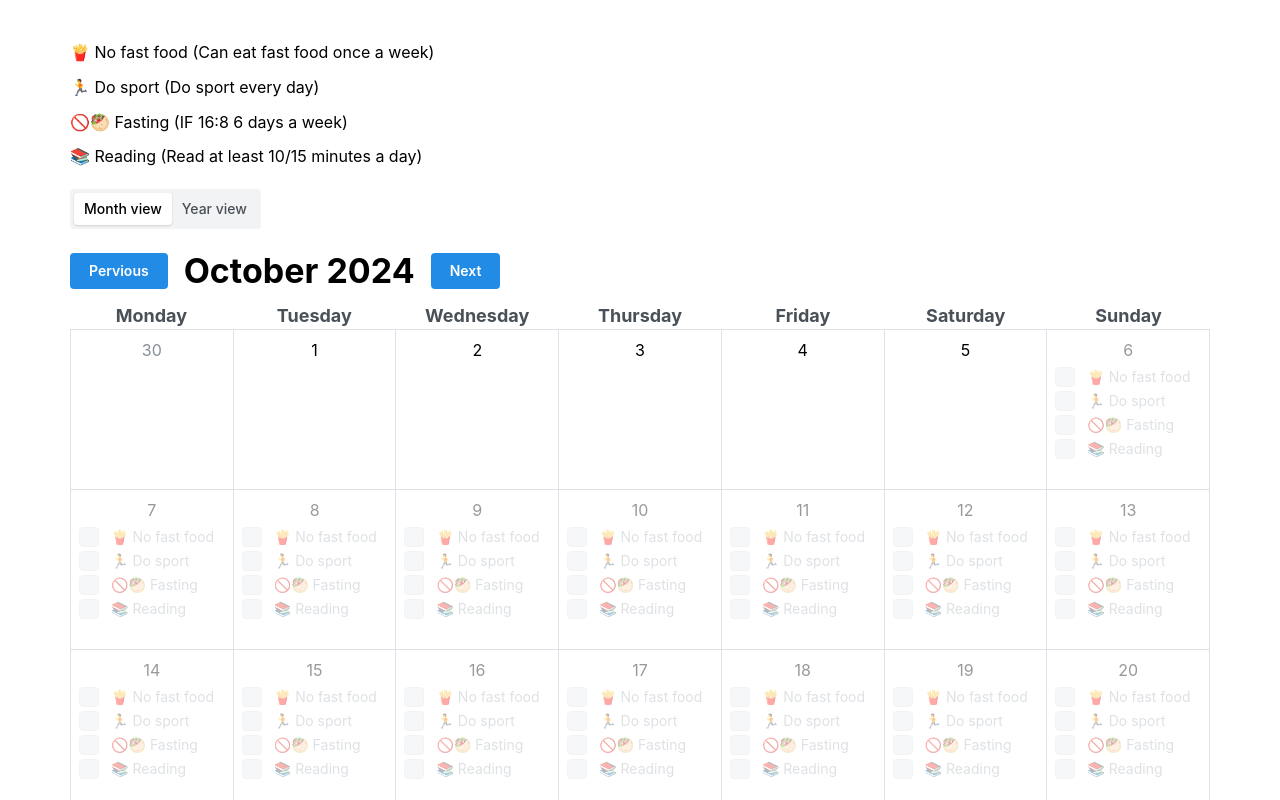
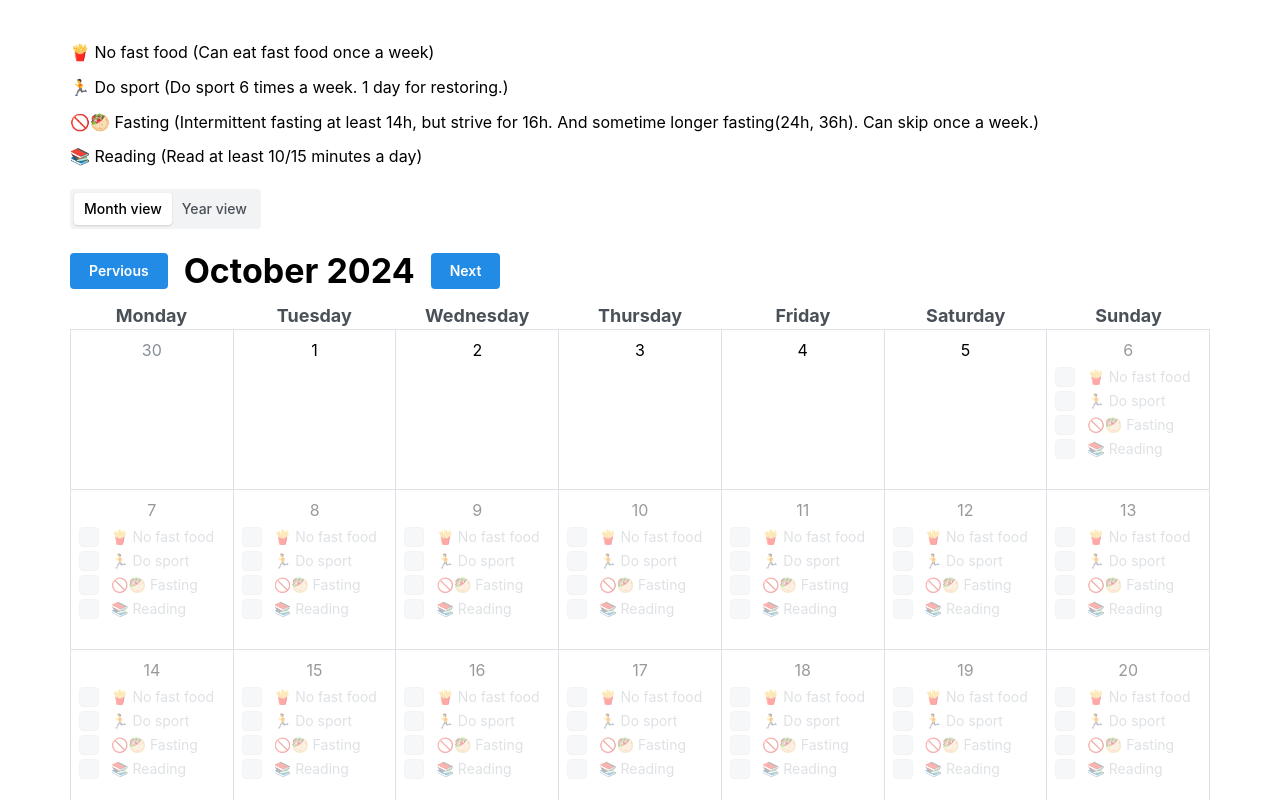
Before and after one commit to Venskiy/streaksapp, a React (Vite) app: page / in a window 1280 px wide. Shown: the top 800 px of the page. Built offline with nearby package versions, Linux system fonts and the light colour scheme.

Commit message:
Better explanation for my metrics

```diff
--- a/src/constants.ts
+++ b/src/constants.ts
@@ -3,33 +3,37 @@ export const METRICS = [
     id: 1,
     emoji: '🍟',
     title: 'No fast food',
+    reasons:
+      "Better skin, better look, less fat, don't damage your health. Helps loose weight.",
     description: 'Can eat fast food once a week',
   },
   {
     id: 2,
     emoji: '🏃',
     title: 'Do sport',
-    description: 'Do sport every day',
+    reasons: 'Feel better during the days, get very fit, loose weight.',
+    description: 'Do sport 6 times a week. 1 day for restoring.',
   },
   {
     id: 3,
     emoji: '🚫🥙',
     title: 'Fasting',
-    description: 'IF 16:8 6 days a week',
+    description:
+      'Intermittent fasting at least 14h, but strive for 16h. And sometime longer fasting(24h, 36h). Can skip once a week.',
   },
   {
     id: 4,
     emoji: '📚',
     title: 'Reading',
     description: 'Read at least 10/15 minutes a day',
-  }
+  },
 ];
 
 export const START_DAY = '2024-10-06';
 
 export const DAY_STATE_COLORS = {
-  'failed': '#ff99a9',
-  'bellow50': '#c8f9cf',
-  'above50': '#80ed99',
-  'success': '#21ad70',
-}
+  failed: '#ff99a9',
+  bellow50: '#c8f9cf',
+  above50: '#80ed99',
+  success: '#21ad70',
+};
```
